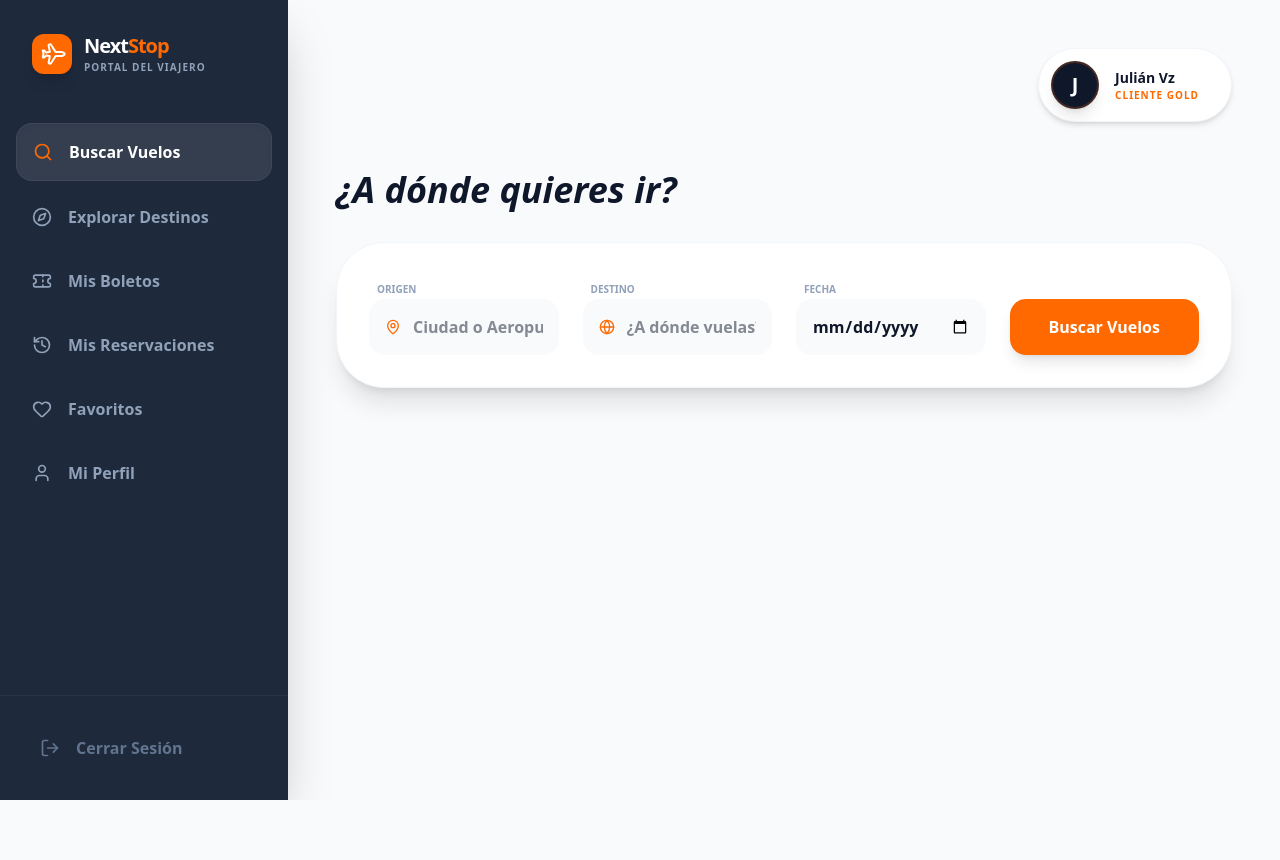
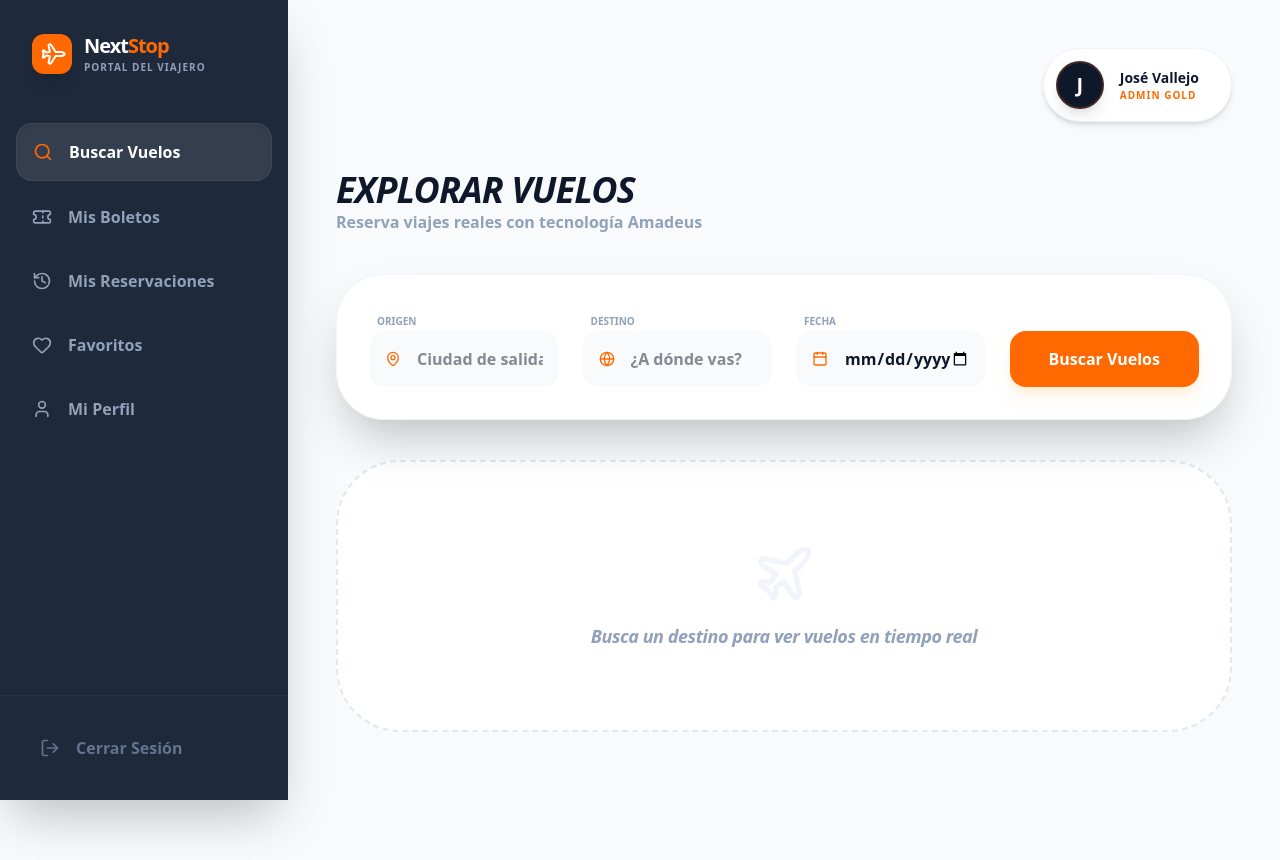
Before and after one commit to josemelas/NextStop, a Next.js app in the folder frontend/: page /cliente/menupr in a window 1280 px wide. Before the commit the page ends 800 px from the top, so only its background shows below. Built offline with nearby package versions, Linux system fonts and the light colour scheme.

Commit message:
Admin: Agregado Panel Admin, Seguridad para José/Brian y corrección final de URLs

```diff
--- a/frontend/app/cliente/menupr/page.tsx
+++ b/frontend/app/cliente/menupr/page.tsx
@@ -1,28 +1,31 @@
 "use client";
 
 import React, { useState, useEffect } from 'react';
-import { Plane, Calendar, MapPin, Globe, Loader2, Search } from 'lucide-react';
+import { Plane, Calendar, MapPin, Globe, Loader2, Search, AlertCircle } from 'lucide-react';
 import { SidebarCliente, HeaderUsuario } from '@/app/components/NavCliente';
 import { vuelosService } from '@/lib/vuelosService';
 
-export default function BuscadorInteligente() {
+export default function BuscadorVuelosNextStop() {
+  // Estados para inputs y búsqueda
   const [origenQuery, setOrigenQuery] = useState('');
   const [destinoQuery, setDestinoQuery] = useState('');
-  const [origenFinal, setOrigenFinal] = useState(''); // El código IATA real
+  const [origenFinal, setOrigenFinal] = useState(''); // Código IATA (ej: MEX)
   const [destinoFinal, setDestinoFinal] = useState('');
+  const [fecha, setFecha] = useState('');
 
+  // Estados para la lógica de la UI
   const [sugerenciasOrigen, setSugerenciasOrigen] = useState<any[]>([]);
   const [sugerenciasDestino, setSugerenciasDestino] = useState<any[]>([]);
-  const [fecha, setFecha] = useState('');
   const [vuelos, setVuelos] = useState<any[]>([]);
   const [loading, setLoading] = useState(false);
+  const [error, setError] = useState("");
 
-  // Lógica para autocompletar Origen
+  // Autocompletado para ORIGEN
   useEffect(() => {
     const delay = setTimeout(async () => {
       if (origenQuery.length > 2 && !origenFinal) {
         const res = await vuelosService.buscarUbicaciones(origenQuery);
-        setSugerenciasOrigen(res);
+        setSugerenciasOrigen(Array.isArray(res) ? res : []);
       } else {
         setSugerenciasOrigen([]);
       }
@@ -30,12 +33,12 @@ export default function BuscadorInteligente() {
     return () => clearTimeout(delay);
   }, [origenQuery, origenFinal]);
 
-  // Lógica para autocompletar Destino
+  // Autocompletado para DESTINO
   useEffect(() => {
     const delay = setTimeout(async () => {
       if (destinoQuery.length > 2 && !destinoFinal) {
         const res = await vuelosService.buscarUbicaciones(destinoQuery);
-        setSugerenciasDestino(res);
+        setSugerenciasDestino(Array.isArray(res) ? res : []);
       } else {
         setSugerenciasDestino([]);
       }
@@ -45,42 +48,58 @@ export default function BuscadorInteligente() {
 
   const handleBuscar = async (e: React.FormEvent) => {
     e.preventDefault();
-    if (!origenFinal || !destinoFinal || !fecha) return;
+    if (!origenFinal || !destinoFinal || !fecha) {
+      setError("Por favor, selecciona una ciudad de la lista de sugerencias.");
+      return;
+    }
+
     setLoading(true);
+    setError("");
+    setVuelos([]);
+
     const res = await vuelosService.buscarVuelosReales(origenFinal, destinoFinal, fecha);
-    setVuelos(Array.isArray(res) ? res : []);
+
+    if (res.error) {
+      setError("Hubo un error al consultar vuelos. Intenta más tarde.");
+    } else if (Array.isArray(res) && res.length === 0) {
+      setError("No se encontraron vuelos disponibles para esta ruta o fecha.");
+    } else {
+      setVuelos(res);
+    }
     setLoading(false);
   };
 
   return (
     <div className="min-h-screen bg-slate-50 flex font-sans">
       <SidebarCliente />
-      <main className="flex-1 p-12 overflow-y-auto">
+      <main className="flex-1 p-8 md:p-12 overflow-y-auto">
         <HeaderUsuario />
 
         <div className="max-w-5xl mx-auto">
-          <h2 className="text-4xl font-black text-slate-900 mb-8 italic">¿A dónde quieres ir?</h2>
+          <div className="mb-10">
+            <h2 className="text-4xl font-black text-slate-900 tracking-tight italic uppercase">Explorar Vuelos</h2>
+            <p className="text-slate-400 font-bold">Reserva viajes reales con tecnología Amadeus</p>
+          </div>
 
-          <form onSubmit={handleBuscar} className="bg-white p-8 rounded-[3rem] shadow-xl border border-slate-100 mb-10 grid grid-cols-1 md:grid-cols-4 gap-6 relative">
+          {/* FORMULARIO */}
+          <form onSubmit={handleBuscar} className="bg-white p-8 rounded-[3rem] shadow-2xl border border-slate-100 mb-10 grid grid-cols-1 md:grid-cols-4 gap-6 relative">
 
-            {/* INPUT ORIGEN */}
+            {/* ORIGEN */}
             <div className="relative">
               <label className="text-[10px] font-black text-slate-400 uppercase ml-2">Origen</label>
               <div className="relative">
                 <MapPin className="absolute left-4 top-1/2 -translate-y-1/2 w-4 h-4 text-orange-500" />
                 <input
-                  type="text" placeholder="Ciudad o Aeropuerto" value={origenQuery}
+                  type="text" placeholder="Ciudad de salida" value={origenQuery}
                   onChange={(e) => { setOrigenQuery(e.target.value); setOrigenFinal(''); }}
-                  className="w-full bg-slate-50 p-4 pl-11 rounded-2xl font-bold outline-none focus:ring-2 focus:ring-orange-500"
+                  className="w-full bg-slate-50 p-4 pl-12 rounded-2xl font-black outline-none focus:ring-2 focus:ring-orange-500 transition-all"
                 />
               </div>
-              {/* MENU DE AUTOCOMPLETADO ORIGEN */}
               {sugerenciasOrigen.length > 0 && (
                 <div className="absolute top-full left-0 right-0 mt-2 bg-white shadow-2xl rounded-2xl border border-slate-100 z-50 overflow-hidden">
-                  {sugerenciasOrigen.map((s: any, i) => (
+                  {sugerenciasOrigen.map((s, i) => (
                     <button key={i} type="button" onClick={() => { setOrigenFinal(s.codigo); setOrigenQuery(s.nombre); setSugerenciasOrigen([]); }}
-                      className="w-full text-left p-4 hover:bg-orange-50 flex justify-between items-center border-b last:border-none"
-                    >
+                      className="w-full text-left p-4 hover:bg-orange-50 flex justify-between items-center border-b last:border-none transition-colors">
                       <span className="font-bold text-sm text-slate-700">{s.nombre}</span>
                       <span className="text-[10px] bg-slate-900 text-white px-2 py-1 rounded-md">{s.codigo}</span>
                     </button>
@@ -89,24 +108,22 @@ export default function BuscadorInteligente() {
               )}
             </div>
 
-            {/* INPUT DESTINO */}
+            {/* DESTINO */}
             <div className="relative">
               <label className="text-[10px] font-black text-slate-400 uppercase ml-2">Destino</label>
               <div className="relative">
                 <Globe className="absolute left-4 top-1/2 -translate-y-1/2 w-4 h-4 text-orange-500" />
                 <input
-                  type="text" placeholder="¿A dónde vuelas?" value={destinoQuery}
+                  type="text" placeholder="¿A dónde vas?" value={destinoQuery}
                   onChange={(e) => { setDestinoQuery(e.target.value); setDestinoFinal(''); }}
-                  className="w-full bg-slate-50 p-4 pl-11 rounded-2xl font-bold outline-none focus:ring-2 focus:ring-orange-500"
+                  className="w-full bg-slate-50 p-4 pl-12 rounded-2xl font-black outline-none focus:ring-2 focus:ring-orange-500 transition-all"
                 />
               </div>
-              {/* MENU DE AUTOCOMPLETADO DESTINO */}
               {sugerenciasDestino.length > 0 && (
                 <div className="absolute top-full left-0 right-0 mt-2 bg-white shadow-2xl rounded-2xl border border-slate-100 z-50 overflow-hidden">
-                  {sugerenciasDestino.map((s: any, i) => (
+                  {sugerenciasDestino.map((s, i) => (
                     <button key={i} type="button" onClick={() => { setDestinoFinal(s.codigo); setDestinoQuery(s.nombre); setSugerenciasDestino([]); }}
-                      className="w-full text-left p-4 hover:bg-orange-50 flex justify-between items-center border-b last:border-none"
-                    >
+                      className="w-full text-left p-4 hover:bg-orange-50 flex justify-between items-center border-b last:border-none transition-colors">
                       <span className="font-bold text-sm text-slate-700">{s.nombre}</span>
                       <span className="text-[10px] bg-slate-900 text-white px-2 py-1 rounded-md">{s.codigo}</span>
                     </button>
@@ -117,33 +134,73 @@ export default function BuscadorInteligente() {
 
             <div className="space-y-2">
               <label className="text-[10px] font-black text-slate-400 uppercase ml-2">Fecha</label>
-              <input type="date" value={fecha} onChange={(e) => setFecha(e.target.value)} className="w-full bg-slate-50 p-4 rounded-2xl font-bold outline-none" />
+              <div className="relative">
+                <Calendar className="absolute left-4 top-1/2 -translate-y-1/2 w-4 h-4 text-orange-500" />
+                <input
+                  type="date" value={fecha} onChange={(e) => setFecha(e.target.value)}
+                  className="w-full bg-slate-50 p-4 pl-12 rounded-2xl font-bold outline-none focus:ring-2 focus:ring-orange-500"
+                />
+              </div>
             </div>
 
             <div className="flex items-end">
-              <button type="submit" disabled={loading} className="w-full bg-orange-500 hover:bg-orange-600 text-white p-4 rounded-2xl font-black shadow-lg flex justify-center">
-                {loading ? <Loader2 className="animate-spin" /> : "Buscar Vuelos"}
+              <button
+                type="submit" disabled={loading}
+                className="w-full bg-orange-500 hover:bg-orange-600 text-white p-4 rounded-2xl font-black shadow-lg shadow-orange-100 transition-all flex items-center justify-center gap-2 disabled:opacity-50"
+              >
+                {loading ? <Loader2 className="w-5 h-5 animate-spin" /> : "Buscar Vuelos"}
               </button>
             </div>
           </form>
 
+          {/* MENSAJES DE ERROR */}
+          {error && (
+            <div className="bg-red-50 border border-red-100 p-6 rounded-[2.5rem] flex items-center gap-4 text-red-600 mb-8 animate-pulse">
+              <AlertCircle className="w-6 h-6" />
+              <p className="font-bold">{error}</p>
+            </div>
+          )}
+
           {/* RESULTADOS */}
-          <div className="space-y-6">
-            {vuelos.map((v: any, idx) => (
-              <div key={idx} className="bg-white p-8 rounded-[2.5rem] border border-slate-100 shadow-sm flex items-center justify-between group hover:shadow-xl transition-all">
+          <div className="space-y-6 pb-20">
+            {vuelos.map((vuelo, idx) => (
+              <div key={idx} className="bg-white p-8 rounded-[3rem] border border-slate-100 shadow-sm flex flex-col md:flex-row items-center justify-between group hover:shadow-2xl transition-all duration-500">
                 <div className="flex items-center gap-6">
-                  <div className="w-12 h-12 bg-slate-900 rounded-xl flex items-center justify-center text-white font-black">{v.itineraries[0].segments[0].carrierCode}</div>
+                  <div className="w-16 h-16 bg-slate-900 rounded-[1.5rem] flex items-center justify-center text-white font-black text-xl shadow-lg">
+                    {vuelo.itineraries[0].segments[0].carrierCode}
+                  </div>
                   <div>
-                    <p className="text-xs font-black text-slate-400 uppercase">Vuelo Real de Amadeus</p>
-                    <h3 className="text-xl font-black text-slate-900 italic">{origenFinal} → {destinoFinal}</h3>
+                    <div className="flex items-center gap-2 mb-1">
+                      <span className="text-[10px] font-black bg-orange-100 text-orange-600 px-2 py-0.5 rounded-full uppercase">Amadeus Real-Time</span>
+                      <span className="text-[10px] font-black bg-slate-100 text-slate-500 px-2 py-0.5 rounded-full uppercase">Vuelo {vuelo.itineraries[0].segments[0].number}</span>
+                    </div>
+                    <h3 className="text-2xl font-black text-slate-900 tracking-tight italic">
+                      {origenFinal} <span className="text-orange-500 mx-2">→</span> {destinoFinal}
+                    </h3>
+                    <p className="text-slate-400 font-bold text-xs uppercase tracking-widest">
+                      Salida: {new Date(vuelo.itineraries[0].segments[0].departure.at).toLocaleTimeString([], {hour: '2-digit', minute:'2-digit'})} hrs
+                    </p>
                   </div>
                 </div>
-                <div className="text-right">
-                  <p className="text-4xl font-black text-slate-900">${v.price.total} <span className="text-sm font-bold">{v.price.currency}</span></p>
-                  <p className="text-[10px] font-black text-orange-500 uppercase">Quedan pocos asientos</p>
+
+                <div className="text-center md:text-right mt-6 md:mt-0">
+                  <p className="text-[10px] font-black text-slate-400 uppercase mb-1">Precio Total</p>
+                  <p className="text-5xl font-black text-slate-900 tracking-tighter mb-4">
+                    ${vuelo.price.total} <span className="text-lg text-slate-400">{vuelo.price.currency}</span>
+                  </p>
+                  <button className="bg-[#4d7c44] hover:bg-green-700 text-white px-8 py-3 rounded-2xl font-black transition-all shadow-lg shadow-green-100 uppercase text-xs tracking-widest">
+                    Seleccionar Vuelo
+                  </button>
                 </div>
               </div>
             ))}
+
+            {!loading && vuelos.length === 0 && !error && (
+              <div className="text-center py-20 bg-white rounded-[4rem] border-2 border-dashed border-slate-200">
+                <Plane className="w-16 h-16 text-slate-100 mx-auto mb-4" />
+                <p className="text-slate-400 font-bold italic text-lg tracking-tight">Busca un destino para ver vuelos en tiempo real</p>
+              </div>
+            )}
           </div>
         </div>
       </main>
--- a/frontend/app/components/NavCliente.tsx
+++ b/frontend/app/components/NavCliente.tsx
@@ -1,16 +1,18 @@
 "use client";
 
 import React from 'react';
-import { Plane, Search, Ticket, Heart, LogOut, Compass, History, User } from 'lucide-react';
+import { Plane, Search, Ticket, Heart, LogOut, History, User, ShieldCheck } from 'lucide-react';
 import Link from 'next/link';
 import { usePathname } from 'next/navigation';
+import { isAdmin } from '@/lib/adminGuard'; // Asegúrate de crear este archivo
 
 export function SidebarCliente() {
   const pathname = usePathname();
+  const showAdmin = isAdmin();
 
+  // "Explorar Destinos" ha sido eliminado según tus instrucciones
   const links = [
     { name: 'Buscar Vuelos', href: '/cliente/menupr', icon: Search },
-    { name: 'Explorar Destinos', href: '/cliente/menupr/explorar', icon: Compass },
     { name: 'Mis Boletos', href: '/cliente/menupr/boletos', icon: Ticket },
     { name: 'Mis Reservaciones', href: '/cliente/menupr/reservas', icon: History },
     { name: 'Favoritos', href: '/cliente/menupr/favoritos', icon: Heart },
@@ -44,10 +46,31 @@ export function SidebarCliente() {
             {item.name}
           </Link>
         ))}
+
+        {/* BOTÓN DE ADMINISTRADOR - Solo visible para José y Brian */}
+        {showAdmin && (
+          <div className="pt-6 mt-6 border-t border-white/10">
+            <Link
+              href="/admin/dashboard"
+              className={`w-full flex items-center gap-4 p-4 rounded-2xl font-black italic transition-all shadow-lg ${
+                pathname === '/admin/dashboard'
+                ? 'bg-orange-500 text-white shadow-orange-500/20'
+                : 'bg-slate-800 text-orange-400 hover:bg-slate-700'
+              }`}
+            >
+              <ShieldCheck className="w-5 h-5" />
+              PANEL ADMIN
+            </Link>
+          </div>
+        )}
       </nav>
 
       <div className="p-6 mt-auto border-t border-white/5">
-        <Link href="/" className="w-full flex items-center gap-4 text-slate-500 hover:text-red-400 p-4 rounded-2xl font-bold transition-all">
+        <Link
+          href="/"
+          onClick={() => localStorage.clear()} // Limpia sesión al salir
+          className="w-full flex items-center gap-4 text-slate-500 hover:text-red-400 p-4 rounded-2xl font-bold transition-all"
+        >
           <LogOut className="w-5 h-5" /> Cerrar Sesión
         </Link>
       </div>
@@ -56,14 +79,17 @@ export function SidebarCliente() {
 }
 
 export function HeaderUsuario() {
+  // Nota: En una versión final, aquí podrías obtener el nombre del localStorage
   return (
     <header className="flex justify-between items-center mb-12">
       <div className="invisible italic text-slate-400">Navegación</div>
       <div className="flex items-center gap-4 bg-white p-3 pr-8 rounded-full shadow-md border border-slate-100">
-        <div className="w-12 h-12 bg-slate-900 rounded-full flex items-center justify-center text-white font-bold text-xl shadow-lg border-2 border-orange-500/20">J</div>
+        <div className="w-12 h-12 bg-slate-900 rounded-full flex items-center justify-center text-white font-bold text-xl shadow-lg border-2 border-orange-500/20">
+          J
+        </div>
         <div>
-          <p className="text-sm font-black text-slate-900">Julián Vz</p>
-          <p className="text-[10px] text-orange-500 font-black uppercase tracking-widest">Cliente Gold</p>
+          <p className="text-sm font-black text-slate-900">José Vallejo</p>
+          <p className="text-[10px] text-orange-500 font-black uppercase tracking-widest">Admin Gold</p>
         </div>
       </div>
     </header>
--- /dev/null
+++ b/frontend/lib/adminGuard.ts
@@ -0,0 +1,21 @@
+export const isAdmin = () => {
+  if (typeof window === "undefined") return false;
+
+  const userDataString = localStorage.getItem("user_data");
+  if (!userDataString) return false;
+
+  try {
+    const user = JSON.parse(userDataString);
+
+    // Solo vips
+    const admins = [
+      "jose123@hotmail.com",
+      "maussbrian06@gmail.com"
+    ];
+
+    // Verificamos si el correo del usuario logueado está en la lista
+    return admins.includes(user.email?.toLowerCase());
+  } catch (error) {
+    return false;
+  }
+};
```
Also changed, not shown: frontend/app/admin/dashboard/page.tsx (added, +78 -0 lines).
